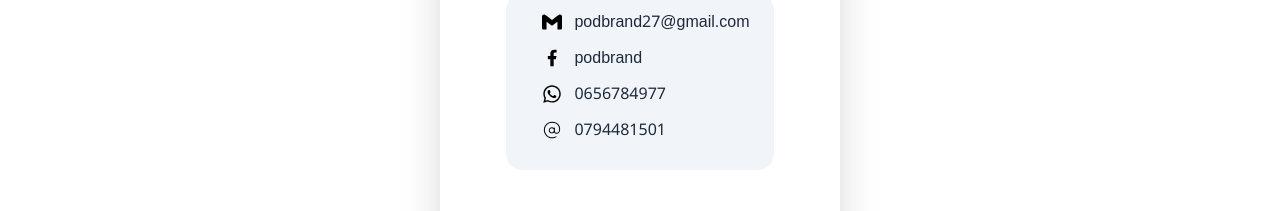
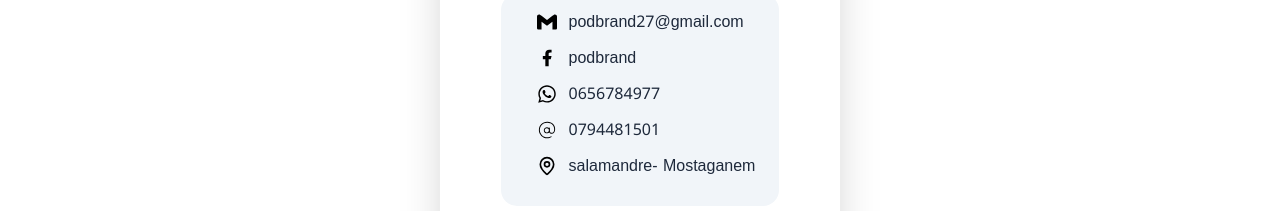
Before and after one commit to Choudroi00/next-blog, a Next.js app: page / in a window 1280 px wide. Shown: the part 1743-1954 px from the top of the page. Built offline with nearby package versions, Linux system fonts and the light colour scheme.

Commit message:
new things

```diff
--- a/src/app/page.tsx
+++ b/src/app/page.tsx
@@ -2,6 +2,7 @@ import Image from "next/image";
 import Header from "./header";
 import { BiRightArrow } from "react-icons/bi";
 import { AiOutlineArrowRight } from "react-icons/ai";
+import { LuMapPin } from "react-icons/lu";
 import {
   GoArrowDownRight,
   GoArrowRight,
@@ -198,6 +199,11 @@ export default function Home() {
                 <CiAt className={"transition ease-in text-black  hover:text-blue-500 text-xl mx-3"} />
                 0794481501
               </div>
+              <div className="flex mb-3 flex-row items-center justify-start text-slate-800 font-medium" >
+                <LuMapPin className={"transition ease-in text-black  hover:text-blue-500 text-xl mx-3"} />
+                salamandre- Mostaganem
+              </div>
+
 
 
             </div>
```
